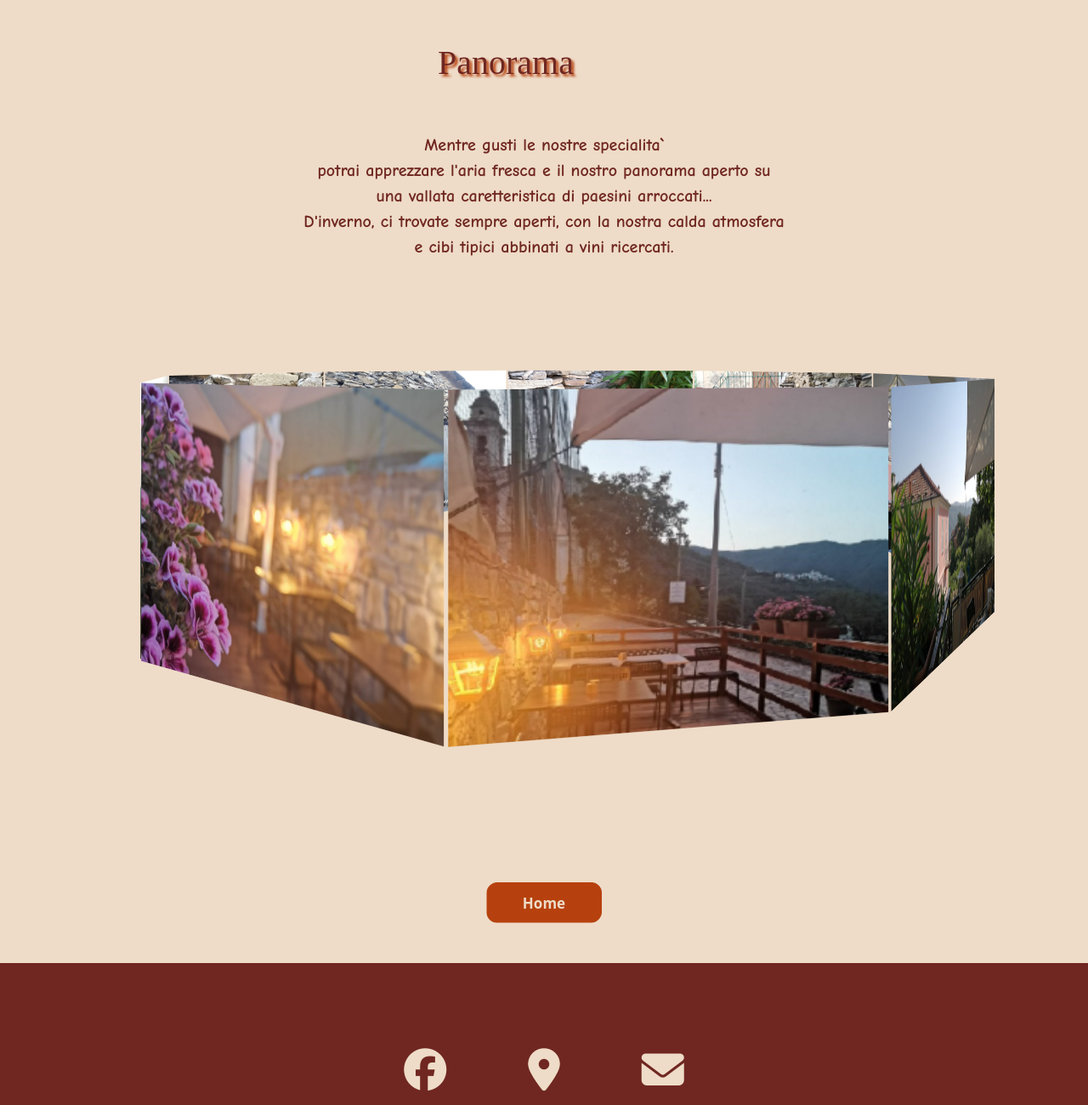
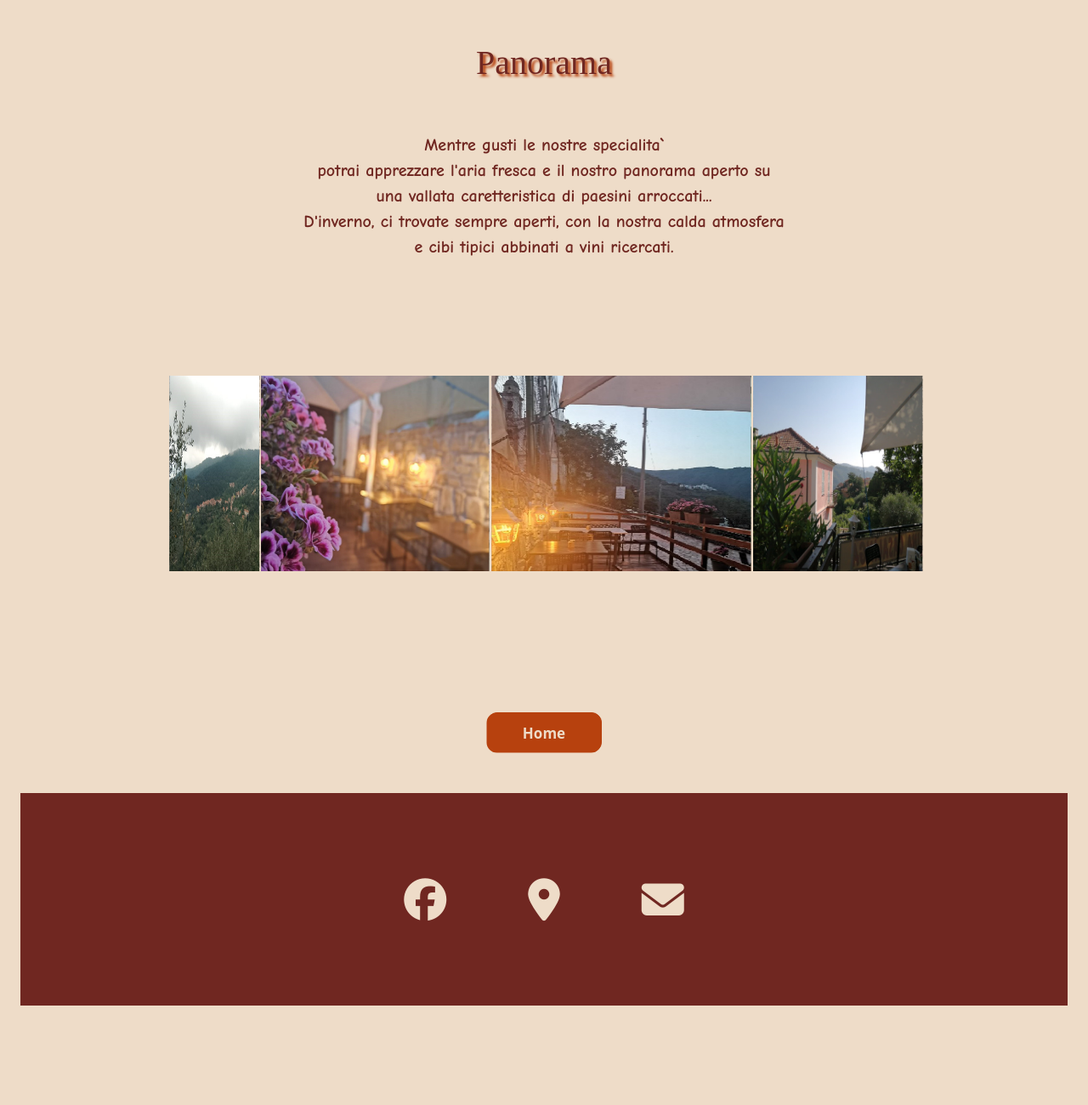
Before and after one commit to GiadaMonni/Osteria-al-Teatro, a plain HTML site: page dettaglio2_index.html in a window 1280 px wide. Shown: the whole page at 85% size. After the commit the page ends 1183 px from the top, so only its background shows below. Drawn offline with nearby package versions, Linux system fonts and the light colour scheme.

Commit message:
piccoli cambiamenti

```diff
--- a/detagli_style.css
+++ b/detagli_style.css
@@ -7,10 +7,11 @@
 
     body{
         background-color: var(--rosa_antico);
+
     }
 
     .carosell{
-      height: 65vh;
+      height: 40vh;
     }
 
     p{
@@ -20,10 +21,10 @@
             color: var(--ciliegio);
     }
 
-    .detta{
+    /* .detta{
       position: relative;
       left: -45px;
-    }
+    } */
     .over:hover{
       font-size: 70px;
     }
@@ -33,6 +34,8 @@
       font-family: Seagram tfb, serif;
       color: var(--ciliegio);
       text-shadow: 2px 2px 2px 2px #fff;
+      width: 100%;
+
     }
     .nav2 h1{
       color: var(--ciliegio);
@@ -43,8 +46,7 @@
     position: relative;
     width: 320px;
     margin: 100px auto 0 auto;
-    /* perspective: 1000px; */
-    }
+     }
 
 
 
@@ -101,6 +103,10 @@
       .carousel__face:nth-child(9) {
       background-image: url("./media/piatti10.jpg");
       transform: rotateY(320deg) translateZ(430px); }
+
+      /* footer {
+
+      } */
 
 
       @media screen and (max-width: 600px){
@@ -325,6 +331,7 @@
         justify-content: center;
         align-items: center;
         font-size: 50px;
+        width: 100%;
       }
 
  footer a{
@@ -345,6 +352,7 @@
     .container-fluid{
       display: flex;
       justify-content: center;
+      margin: 0;
     }
 
     .container-button {
@@ -520,7 +528,7 @@
     }
     /* fine bottone */
 
-    @media screen and (max-width: 480px){
+    /* @media screen and (max-width: 480px){
      .carosell{
         width: 50%;
       }
@@ -537,7 +545,7 @@
         }
 
         .carousel__face:not(:first-child) {
-          margin-top: 5px; /* Puoi personalizzare questo valore in base alle tue esigenze */
+          margin-top: 5px;
         }
 
         .carousel__face {
@@ -623,7 +631,7 @@
             font-size: 35px;
           }
 
-        }
+        } */
 
 
 
--- a/dettaglio2_index.html
+++ b/dettaglio2_index.html
@@ -11,22 +11,23 @@
     <body>
 
         <div class="container-fluid">
-                <div class="row">
-                    <nav class="nav2 col-12 detta">
+            <div class="row container-fluid">
+                <nav class="nav2 col-12 detta text-center ">
                 <h1 class="text-center"> Panorama </h1>
             </nav>
             <div class="col-12">
                 <p class="text-center"> Mentre gusti le nostre specialita` <br> potrai apprezzare l'aria fresca e il nostro panorama aperto su <br> una vallata caretteristica di paesini arroccati... <br> D'inverno, ci trovate sempre aperti, con la nostra calda atmosfera <br> e cibi tipici abbinati a vini ricercati.  </p>
             </div>
+
         </div>
     </div>
 
 
     <div class="container-fluid">
-    <div class="row d-flex justify-content-center">
+    <div class="row d-flex justify-content-center container-fluid">
         <div class="col-12 mb-5">
         <div class="carosell">
-                <div class="container container2">
+                <div class="container">
                     <div class="carousel2">
                     <div class="carousel__face2">
                         <!-- <span>This is something</span> -->
@@ -62,40 +63,29 @@
 
 
 <div class="container-fluid col-12 mt-5">
-            <class class="container-button">
-            <div class="hover bt-1">
-            </div>
-            <div class="hover bt-2">
-            </div>
-            <div class="hover bt-3">
-            <a class="ancore" href="./intro_index.html">esci</a>
-            </div>
-            <div class="hover bt-4">
-            </div>
-            <div class="hover bt-5">
-            </div>
-            <div class="hover bt-6">
-            <a class="ancore" href="./index.html">esci</a>
-            </div>
+<div class="container-button">
+<div class="hover bt-1"></div>
+<div class="hover bt-2"></div>
+<div class="hover bt-3"><a class="ancore" href="./index.html"> esci</a></div>
+<div class="hover bt-4"></div>
+<div class="hover bt-5"></div>
+<div class="hover bt-6"><a class="ancore" href="./index.html"> esci</a></div>
 <button></button>
-            </class>
-            </div>
-
 </div>
 </div>
 
 
 
-
-    <footer class="mt-5 container-fluid">
+</body>
+<footer class="mt-5">
 <a href="https://www.facebook.com/nadia.favro.5"><i class="fa-brands fa-facebook mx-5 over"></i></a>
 <a href="https://www.google.com/maps/place/Osteria+al+teatro/@43.9300769,7.9092438,15z/data=!4m6!3m5!1s0x12d271ed1fcab46d:0xe582f6d2eda18119!8m2!3d43.9300769!4d7.9092438!16s%2Fg%2F11g0km1ktq?hl=it-IT&entry=ttu"><i class="fa-solid fa-location-dot mx-5 over"></i></a>
-        <a href="contatti_index.html"><i class="fa-solid fa-envelope mx-5 over"></i></a>
+<a href="contatti_index.html"><i class="fa-solid fa-envelope mx-md-5 over"></i></a>
 </footer>
 
     <script src="./intro.js"></script>
     <script src="https://cdn.jsdelivr.net/npm/bootstrap@5.3.0/dist/js/bootstrap.bundle.min.js" integrity="sha384-geWF76RCwLtnZ8qwWowPQNguL3RmwHVBC9FhGdlKrxdiJJigb/j/68SIy3Te4Bkz" crossorigin="anonymous"></script>
     <script src="https://kit.fontawesome.com/603356db11.js" crossorigin="anonymous"></script>
     <script src="https://cdn.jsdelivr.net/npm/bootstrap@5.3.0/dist/js/bootstrap.bundle.min.js" integrity="sha384-geWF76RCwLtnZ8qwWowPQNguL3RmwHVBC9FhGdlKrxdiJJigb/j/68SIy3Te4Bkz" crossorigin="anonymous"></script>
-    </body>
+
 </html>
```
Also changed, not shown: dettaglio1_index.html (+11 -15 lines), dettaglio3_index.html (+8 -10 lines), dettaglio4_index.html (+8 -10 lines). Lines whose indentation alone changed are shown as unchanged.
